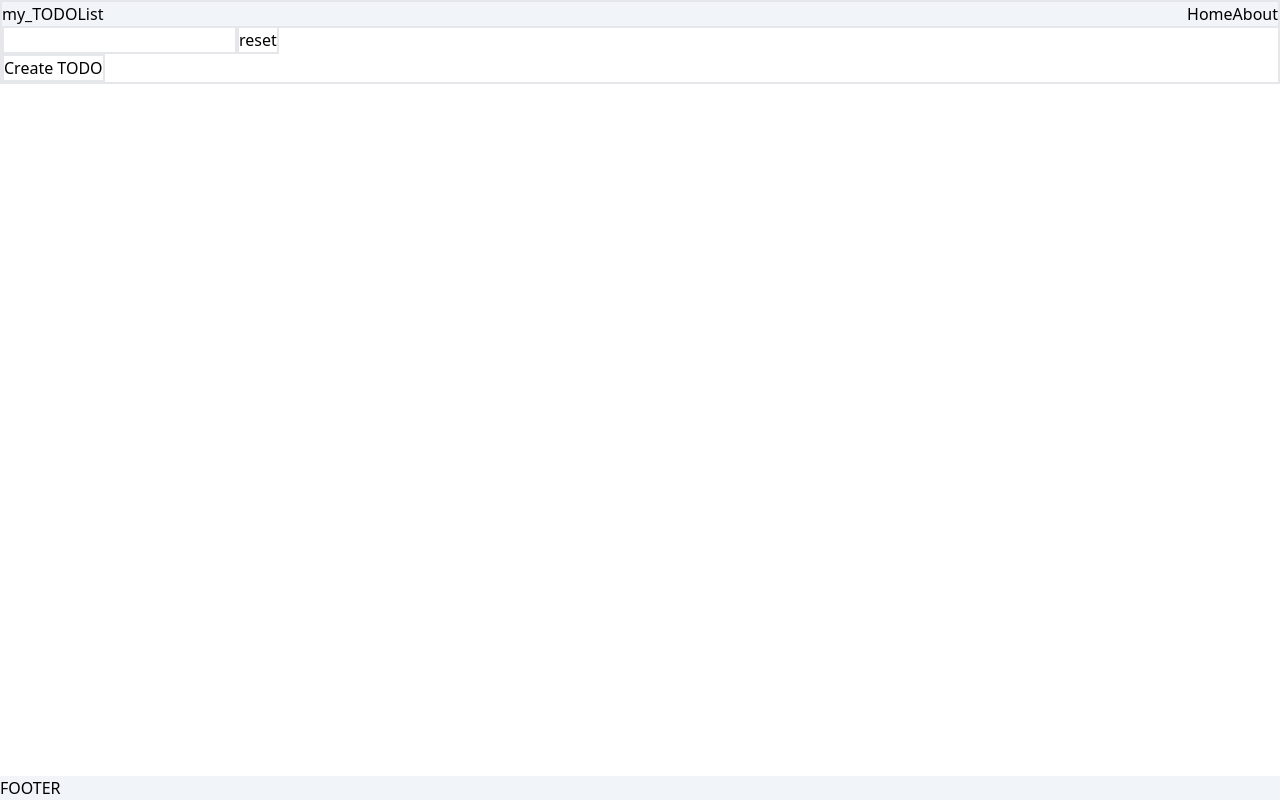
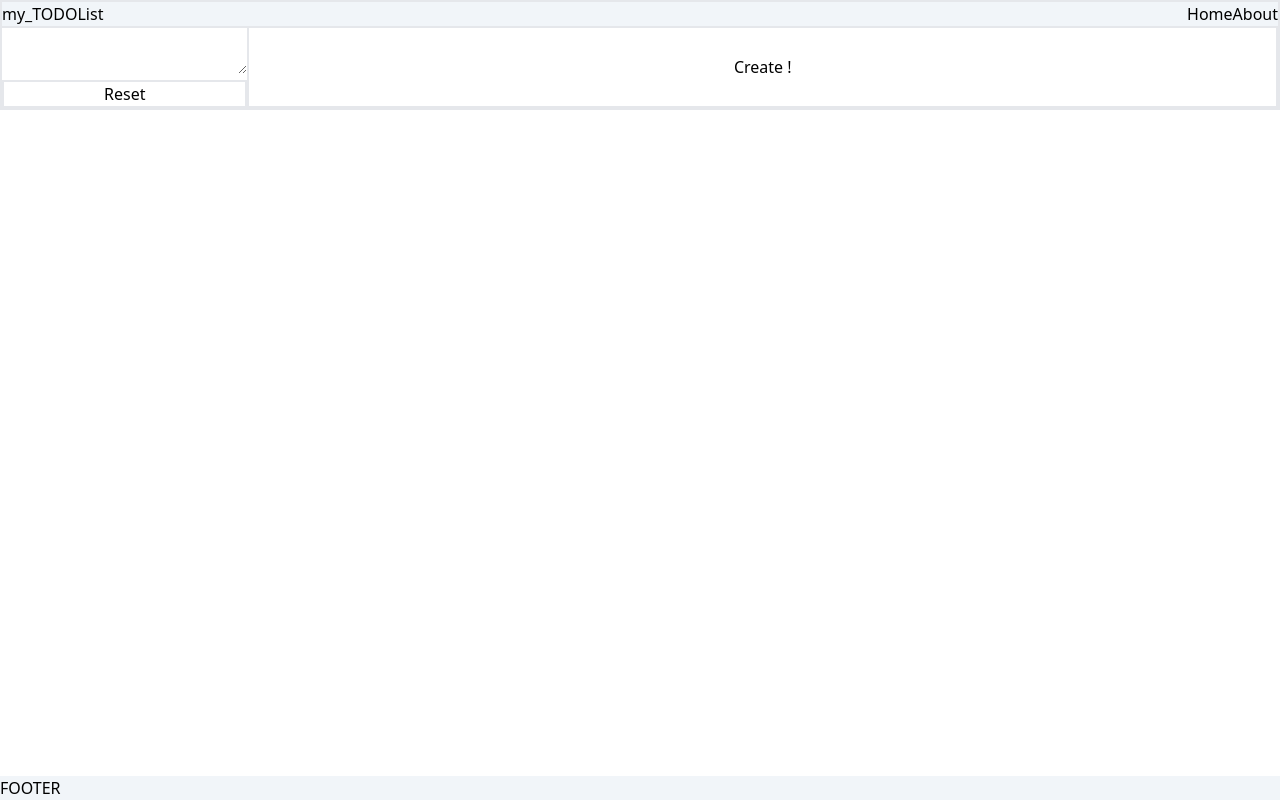
Before and after one commit to lnoel4289/todolist, a React (Vite) app: page / in a window 1280 px wide. Built offline with nearby package versions, Linux system fonts and the light colour scheme.

Commit message:
some style: create todo input area

```diff
--- a/src/components/TextInput/index.jsx
+++ b/src/components/TextInput/index.jsx
@@ -20,11 +20,12 @@ const TextInput = () => {
     <>
       <form className="border-2">
         <label htmlFor="todoTextInput">Enter a task to do here</label>
+        <div className="flex">
           <div>
-          <input
-            type="text"
+            <textarea
               id="todoTextInput"
               name="todoTextInput"
+              rows="2"
               value={textContent}
               onChange={handleChange}
               onKeyDown={(e) => {
@@ -33,23 +34,23 @@ const TextInput = () => {
                   handleSubmit();
                 }
               }}
-            size=""
-            className="border-2"
+              className="w-full"
             />
             <input
               type="reset"
-            value="reset"
+              value="Reset"
               onClick={handleReset}
               data-testid="reset-btn"
-            className="border-2"
+              className="border-2 w-full"
             />
           </div>
           <input
             type="button"
-          value="Create TODO"
+            value="Create !"
             onClick={handleSubmit}
-          className="border-2"
+            className="border-2 grow"
           />
+        </div>
       </form>
     </>
   );
--- a/src/components/Todo/index.jsx
+++ b/src/components/Todo/index.jsx
@@ -7,18 +7,25 @@ const Todo = ({
   index,
 }) => {
   return (
-    <div data-testid={testId} className="flex justify-between border-2 h-14">
-      <div className="border-2 grow">
-        <span className="border-2">{isChecked ? "Done" : "Todo"}</span>
-        <br />
-        {!isChecked && `${index + 1}. `}
-        {string}
+    <article data-testid={testId} className="border-2 m-h-14">
+      <span className="border italic">{isChecked ? "Done" : "Todo"}</span>
+      <div className="flex justify-between">
+        <div className="grow">
+          <p className="border-2">
+            <span>{!isChecked && `${index + 1}. `}</span>
+            {string}
+          </p>
+        </div>
+        <div className="flex items-center space-x-2">
+          <input type="checkbox" checked={isChecked} onChange={handleChange} />{" "}
+          <i
+            className="fa-solid fa-trash Class
+Properties"
+            onClick={handleDelete}
+          />
+        </div>
       </div>
-      <div className="flex items-center">
-        <input type="checkbox" checked={isChecked} onChange={handleChange} />{" "}
-        <i className="fa-solid fa-trash" onClick={handleDelete} />
-      </div>
-    </div>
+    </article>
   );
 };
 
--- a/src/components/TodoList/index.jsx
+++ b/src/components/TodoList/index.jsx
@@ -8,8 +8,8 @@ const TodoList = () => {
   const dispatch = useDispatch();
 
   return (
-    <div className="">
-      <ol>
+    <div>
+      <ol className="grid gap-y-2">
         {todoList.map((elem, index) => {
           function handleCheck() {
             dispatch(doneListActions.add(elem));
```
Also changed, not shown: 2 other files (tests, documents, lock files or other folders). Lines whose indentation alone changed are shown as unchanged.
